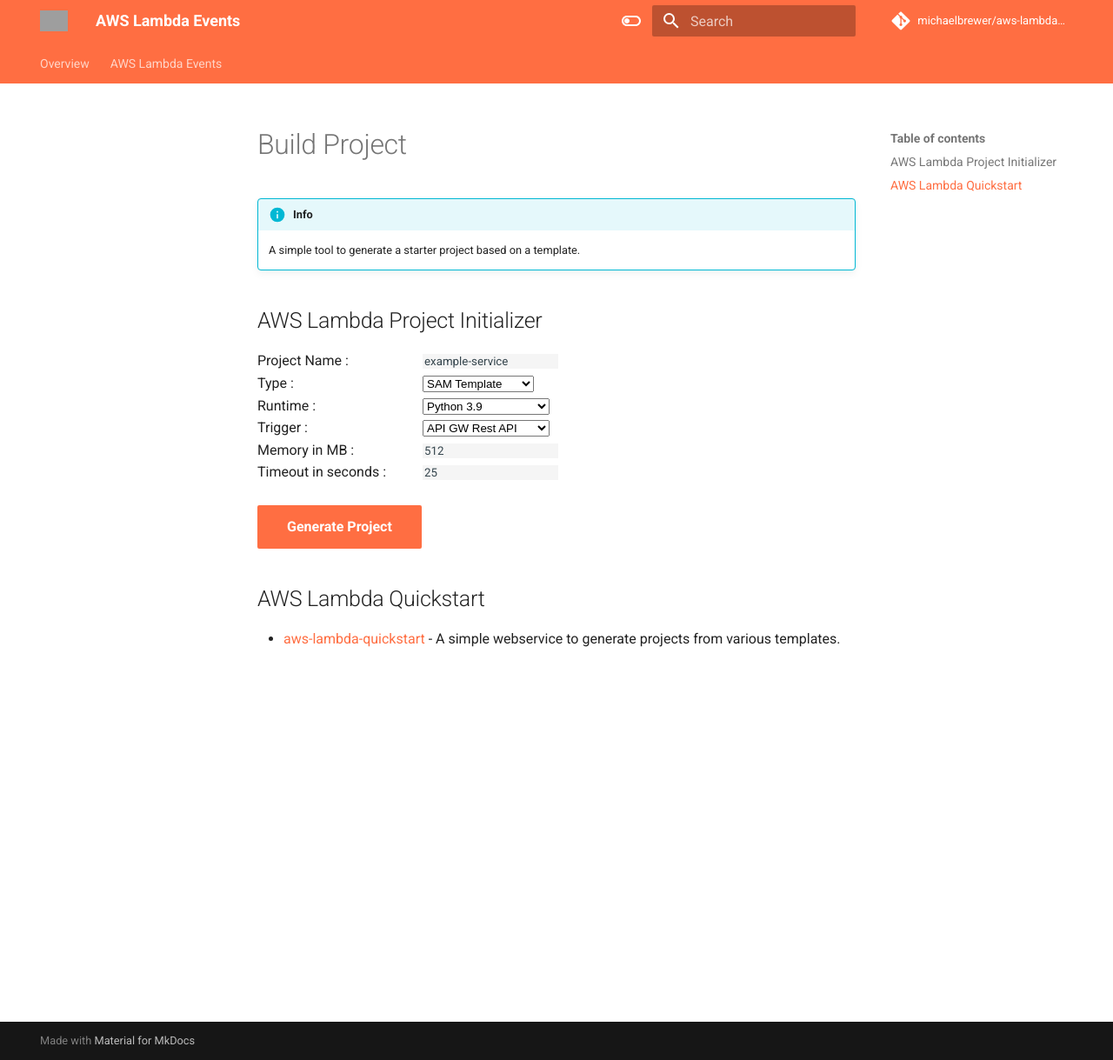
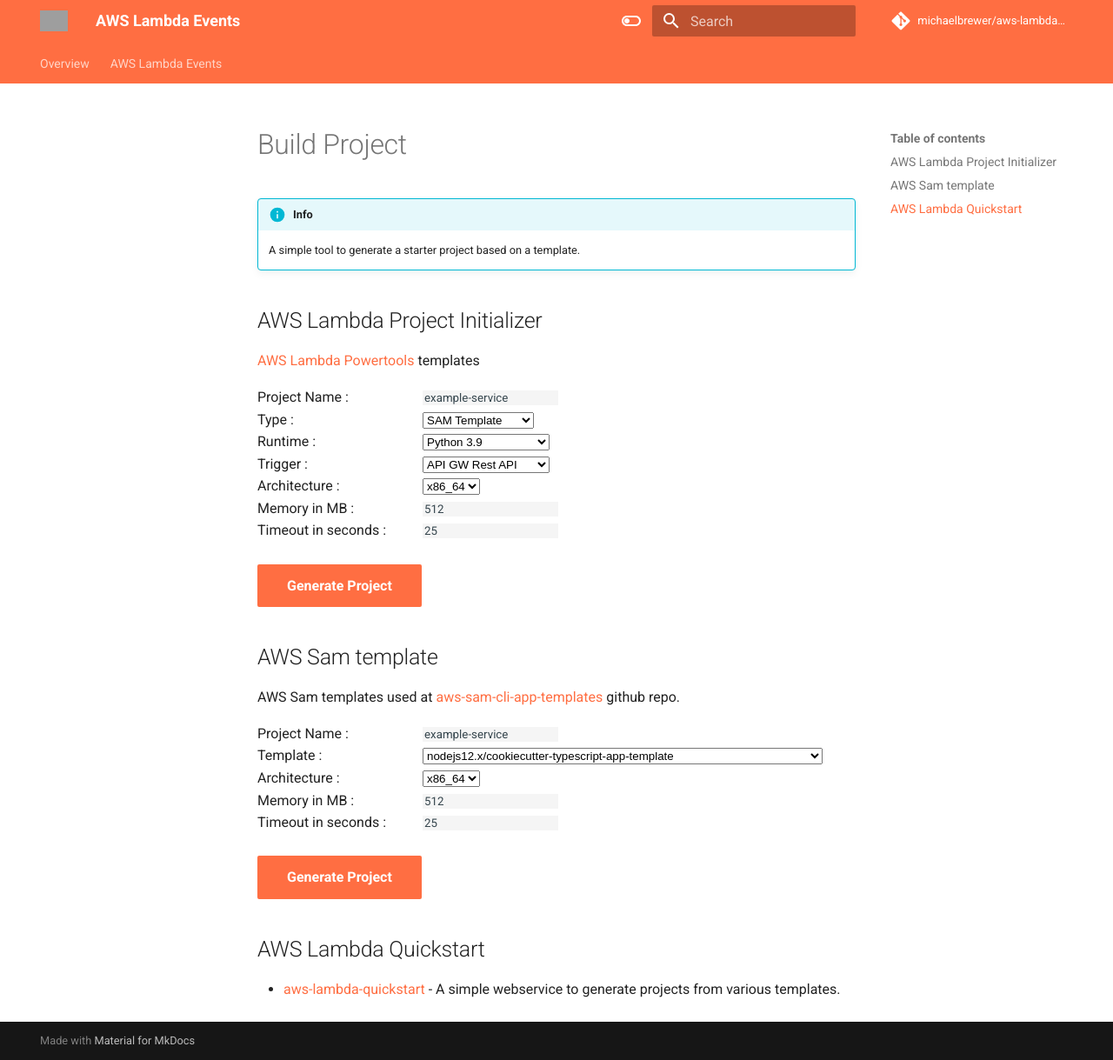
Before and after one commit to michaelbrewer/aws-lambda-events, an MkDocs documentation site: the page built from docs/build-project.md, in a window 1280 px wide and 1219 px high. Shown: the whole window at 87% size. Built offline with MkDocs 1.6.1 and Material for MkDocs 9.7.7, drawn with Linux system fonts in a browser that asks for light colours; comment, search, counter and statistics services are not loaded; some of the changed lines change nothing that is shown; grey boxes are pictures that could not be loaded.

Commit message:
feat(sam-cli): Add sam cli templates

```diff
--- a/docs/build-project.md
+++ b/docs/build-project.md
@@ -3,20 +3,23 @@
 !!! info
     A simple tool to generate a starter project based on a template.
 
-## AWS Lambda Project Initializer
-
 <script>
-function buildProject() {
-    const form = document.getElementById("buildProjectForm");
+function buildProject(form, path) {
     const prjName = form.elements["name"].value || "foo-service";
     const prjType = form.elements["type"].value;
     const prjRuntime = form.elements["runtime"].value;
     const prjTrigger = form.elements["trigger"].value;
     const prjMemory = form.elements["memory"].value || "512";
     const prjTimeout = form.elements["timeout"].value || "25";
+    const prjArchitecture = form.elements["architecture"].value || "x86_64";
+
+    let prjTemplate = form.elements["template"].value;
+    if (prjTemplate !== "") {
+      prjTemplate = "aws-sam-cli-app-templates/" + prjTemplate;
+    }
 
     const baseUrl = 'https://4v2ies7g1m.execute-api.us-east-2.amazonaws.com/Prod';
-    const uri = '/project.zip?name=' + prjName + '&type=' + prjType + '&runtime=' + prjRuntime + '&trigger=' + prjTrigger + '&memory=' + prjMemory + '&timeout=' + prjTimeout;
+    const uri = '/' + path + '?name=' + prjName + '&type=' + prjType + '&runtime=' + prjRuntime + '&trigger=' + prjTrigger + '&memory=' + prjMemory + '&timeout=' + prjTimeout + '&template=' + prjTemplate + '&architecture=' + prjArchitecture;
 
     fetch(baseUrl + uri)
         .then(resp => resp.blob())
@@ -42,8 +45,24 @@
     background-color: var(--md-code-bg-color);
     color: var(--md-code-fg-color);
 }
+#buildSamProjectForm label{
+    float: left;
+    width: 190px;
+}
+#buildSamProjectForm input{
+    background-color: var(--md-code-bg-color);
+    color: var(--md-code-fg-color);
+}
 </style>
+
+## AWS Lambda Project Initializer
+
+[AWS Lambda Powertools](https://awslabs.github.io/aws-lambda-powertools-python/latest/) templates
+
 <form id="buildProjectForm">
+  <input id="template" type="hidden" value=""/>
+  <input id="architecture" type="hidden" value=""/>
+
   <label for="projectName">Project Name :</label><input id="projectName" name="name" value="example-service"><br/>
   <label for="projectType">Type :</label>
   <select id="projectType" name="type">
@@ -64,10 +83,115 @@
     <option value="s3">S3 Event Notification</option>
   </select>
   <br/>
+  <label for="projectArchitecture">Architecture :</label>
+  <select id="projectArchitecture" name="architecture" required=false>
+    <option value="x86_64" selected>x86_64</option>
+    <option value="arm64">arm64</option>
+  </select>
+  <br/>
   <label for="projectMemory">Memory in MB :</label> <input id="projectMemory" name="memory" value="512"><br/>
   <label for="projectTimeout">Timeout in seconds :</label> <input id="projectTimeout" name="timeout" value="25"><br/>
-  <br/><a href="#" onclick="javascript:buildProject()" class="md-button md-button--primary">Generate Project</a>
+  <br/><a href="#" onclick="javascript:buildProject(document.getElementById('buildProjectForm'), 'project.zip')" class="md-button md-button--primary">Generate Project</a>
 </form>
+
+## AWS Sam template
+
+AWS Sam templates used at [aws-sam-cli-app-templates](https://github.com/aws/aws-sam-cli-app-templates) github repo.
+
+<form id="buildSamProjectForm">
+  <input name="type" type="hidden" value="sam"/>
+  <input id="trigger" type="hidden" value=""/>
+  <input id="runtime" type="hidden" value=""/>
+
+  <label for="projectName">Project Name :</label><input id="projectName" name="name" value="example-service"><br/>
+  <label for="projectTemplate">Template :</label>
+  <select id="projectTemplate" name="template">
+  </select>
+  <br/>
+  <label for="projectArchitecture">Architecture :</label>
+  <select id="projectArchitecture" name="architecture" required=false>
+    <option value="x86_64" selected>x86_64</option>
+    <option value="arm64">arm64</option>
+  </select>
+  <br/>
+  <label for="projectMemory">Memory in MB :</label> <input id="projectMemory" name="memory" value="512"><br/>
+  <label for="projectTimeout">Timeout in seconds :</label> <input id="projectTimeout" name="timeout" value="25"><br/>
+  <br/><a href="#" onclick="javascript:buildProject(document.getElementById('buildSamProjectForm'), 'sam-project.zip')" class="md-button md-button--primary">Generate Project</a>
+</form>
+
+<script>
+const templates = [
+  "nodejs12.x/cookiecutter-typescript-app-template",
+  "nodejs12.x/cookiecutter-aws-sam-hello-nodejs",
+  "nodejs12.x/cookiecutter-quick-start-cloudwatch-events",
+  "nodejs12.x/cookiecutter-aws-sam-step-functions-sample-app",
+  "nodejs12.x/cookiecutter-quick-start-from-scratch",
+  "nodejs12.x/cookiecutter-quick-start-sns",
+  "nodejs12.x/cookiecutter-quick-start-s3",
+  "nodejs12.x/cookiecutter-quick-start-sqs",
+  "nodejs12.x/cookiecutter-quick-start-web",
+  "nodejs14.x/cookiecutter-aws-sam-hello-nodejs",
+  "nodejs14.x/cookiecutter-quick-start-cloudwatch-events",
+  "nodejs14.x/cookiecutter-aws-sam-step-functions-sample-app",
+  "nodejs14.x/cookiecutter-quick-start-from-scratch",
+  "nodejs14.x/cookiecutter-quick-start-sns",
+  "nodejs14.x/cookiecutter-quick-start-s3",
+  "nodejs14.x/cookiecutter-quick-start-sqs",
+  "nodejs14.x/cookiecutter-aws-sam-hello-typescript-nodejs",
+  "nodejs14.x/cookiecutter-quick-start-web",
+  "java8.al2/cookiecutter-aws-sam-hello-java-maven",
+  "java8.al2/cookiecutter-aws-sam-eventbridge-schema-app-java-maven",
+  "java8.al2/cookiecutter-aws-sam-eventbridge-hello-java-maven",
+  "java8.al2/cookiecutter-aws-sam-step-functions-sample-app-gradle",
+  "java8.al2/cookiecutter-aws-sam-hello-java-gradle",
+  "java8.al2/cookiecutter-aws-sam-eventbridge-schema-app-java-gradle",
+  "java8.al2/cookiecutter-aws-sam-step-functions-sample-app-maven",
+  "java8.al2/cookiecutter-aws-sam-eventbridge-hello-java-gradle",
+  "java11/cookiecutter-aws-sam-hello-java-maven",
+  "java11/cookiecutter-aws-sam-eventbridge-schema-app-java-maven",
+  "java11/cookiecutter-aws-sam-eventbridge-hello-java-maven",
+  "java11/cookiecutter-aws-sam-step-functions-sample-app-gradle",
+  "java11/cookiecutter-aws-sam-hello-java-gradle",
+  "java11/cookiecutter-aws-sam-eventbridge-schema-app-java-gradle",
+  "java11/cookiecutter-aws-sam-step-functions-sample-app-maven",
+  "java11/cookiecutter-aws-sam-eventbridge-hello-java-gradle",
+  "ruby2.7/cookiecutter-aws-sam-step-functions-sample-app",
+  "ruby2.7/cookiecutter-aws-sam-hello-ruby",
+  "python3.7/cookiecutter-aws-sam-eventbridge-schema-app-python",
+  "python3.7/cookiecutter-aws-sam-hello-python",
+  "python3.7/cookiecutter-aws-sam-step-functions-sample-app",
+  "python3.7/cookiecutter-aws-sam-eventBridge-python",
+  "python3.8/cookiecutter-aws-sam-eventbridge-schema-app-python",
+  "python3.8/cookiecutter-aws-sam-hello-python",
+  "python3.8/cookiecutter-aws-sam-step-functions-sample-app",
+  "python3.8/cookiecutter-aws-sam-eventBridge-python",
+  "python3.8/cookiecutter-aws-sam-efs-python",
+  "python3.9/cookiecutter-aws-sam-eventbridge-schema-app-python",
+  "python3.9/cookiecutter-aws-sam-hello-python",
+  "python3.9/cookiecutter-aws-sam-step-functions-sample-app",
+  "python3.9/cookiecutter-aws-sam-step-functions-etl-python",
+  "python3.9/cookiecutter-aws-sam-eventBridge-python",
+  "python3.9/cookiecutter-aws-sam-efs-python",
+  "go1.x/cookiecutter-aws-sam-hello-golang",
+  "go1.x/cookiecutter-aws-sam-hello-step-functions-sample-app",
+  "dotnetcore3.1/cookiecutter-aws-sam-quick-start-s3-dotnet",
+  "dotnetcore3.1/cookiecutter-aws-sam-quick-start-cloudwatch-events-dotnet",
+  "dotnetcore3.1/cookiecutter-aws-sam-hello-step-functions-sample-app",
+  "dotnetcore3.1/cookiecutter-aws-sam-hello-powershell",
+  "dotnetcore3.1/cookiecutter-aws-sam-quick-start-sns-dotnet",
+  "dotnetcore3.1/cookiecutter-aws-sam-hello-dotnet",
+  "dotnetcore3.1/cookiecutter-aws-sam-quick-start-web-dotnet",
+  "dotnetcore3.1/cookiecutter-aws-sam-quick-start-from-scratch-dotnet",
+  "dotnetcore3.1/cookiecutter-aws-sam-quick-start-sqs-dotnet"
+];
+const templateSelect = document.getElementById("projectTemplate");
+templates.forEach(template => {
+  const option = document.createElement("option");
+  option.value = template;
+  option.text = template;
+  templateSelect.add(option);
+});
+</script>
 
 ## AWS Lambda Quickstart
 
```
